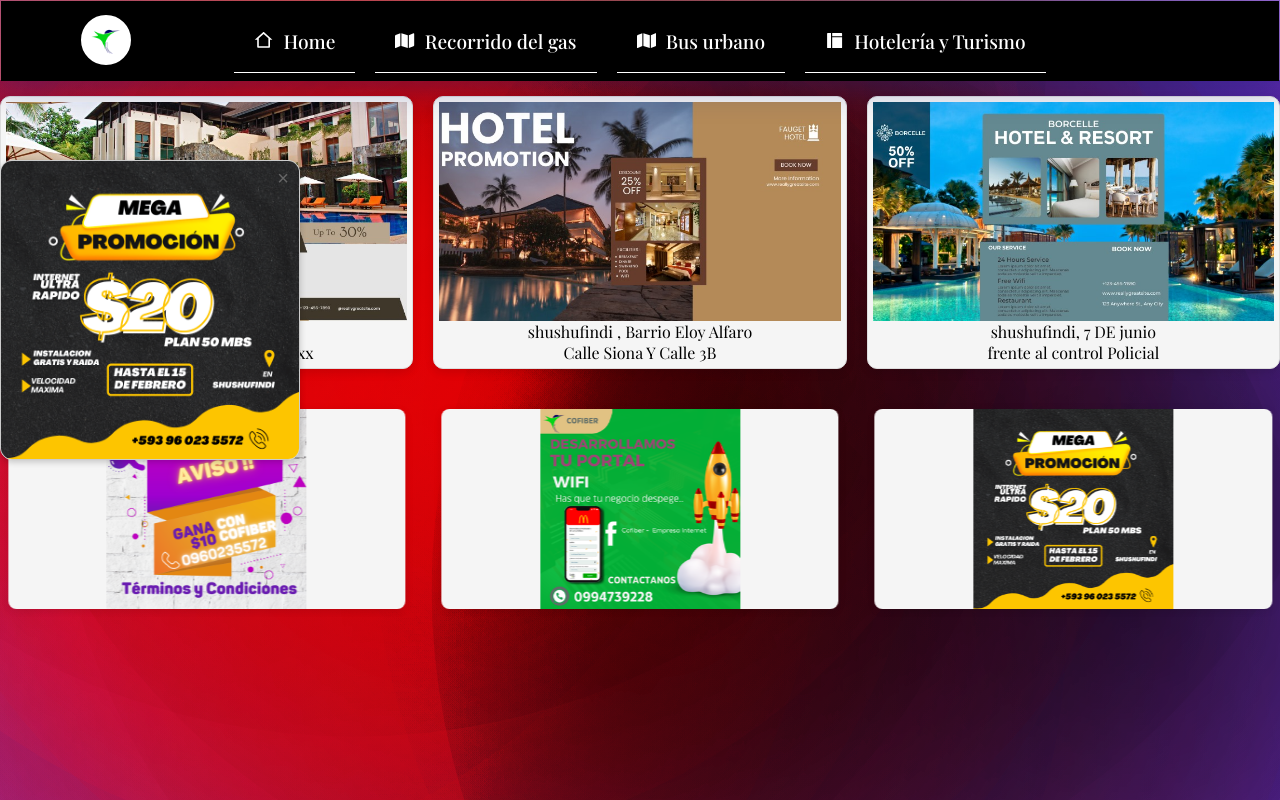
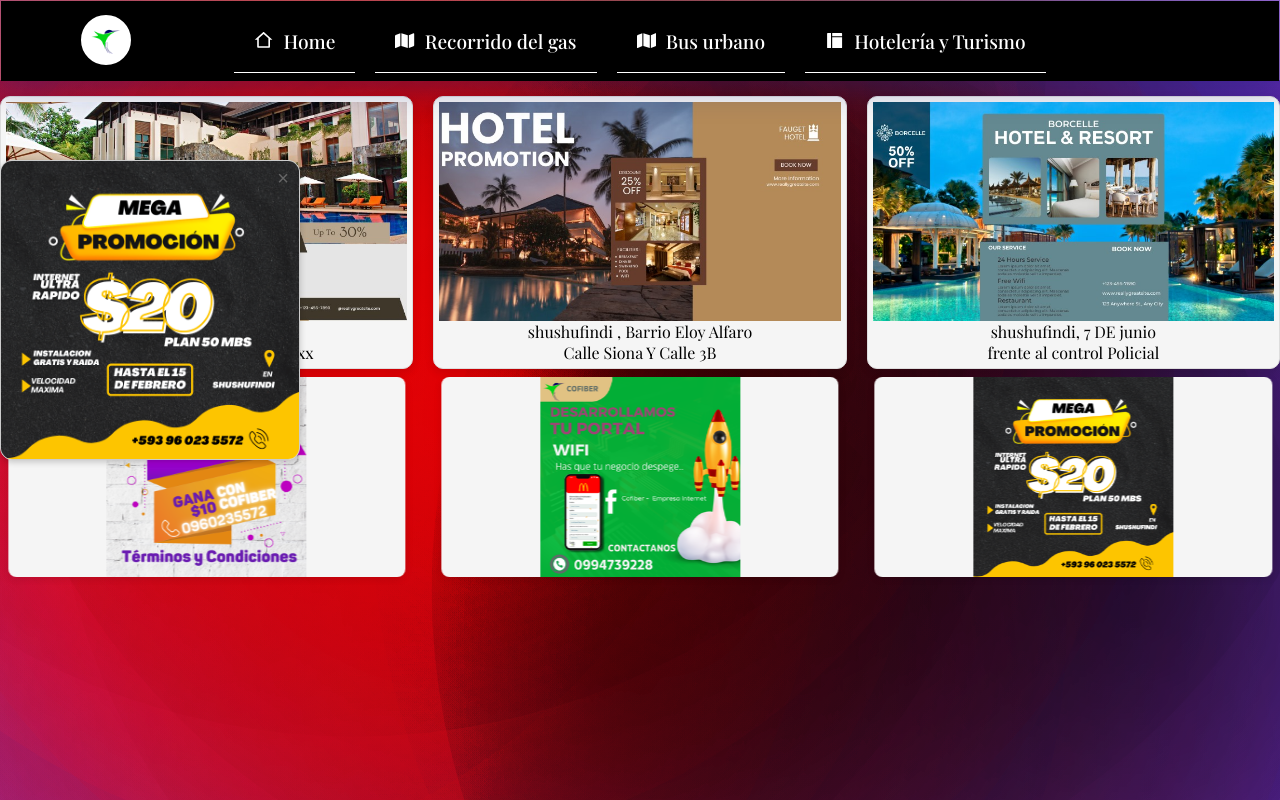
Before and after one commit to JuanISolis/Hostpot, a React (Vite) app: page /hoteleria_y_turismo in a window 1280 px wide. Built offline with nearby package versions, Linux system fonts and the light colour scheme; a web font is replaced by a local one.

Commit message:
arreglando el foo

```diff
--- a/src/componentes/carrousel/carrousel.module.css
+++ b/src/componentes/carrousel/carrousel.module.css
@@ -3,7 +3,6 @@
     justify-content: center;
     align-items: center;
     width: 100%;
-    padding: 2rem 0;
 }
 
 .containerCarrousel {
@@ -54,7 +53,6 @@
     display: flex;
     justify-content: center;
     align-items: center;
-    margin-top: 1rem;
 }
 
 .prevButton,
```
